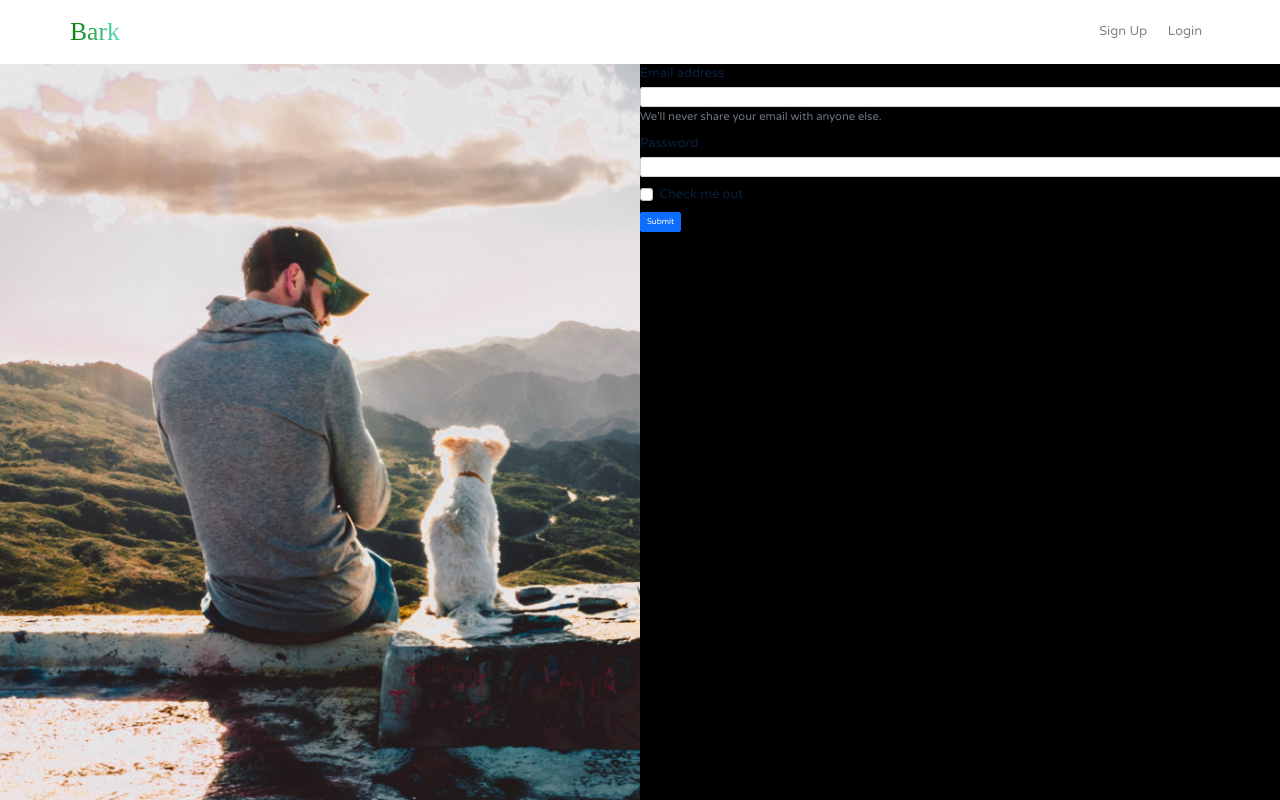
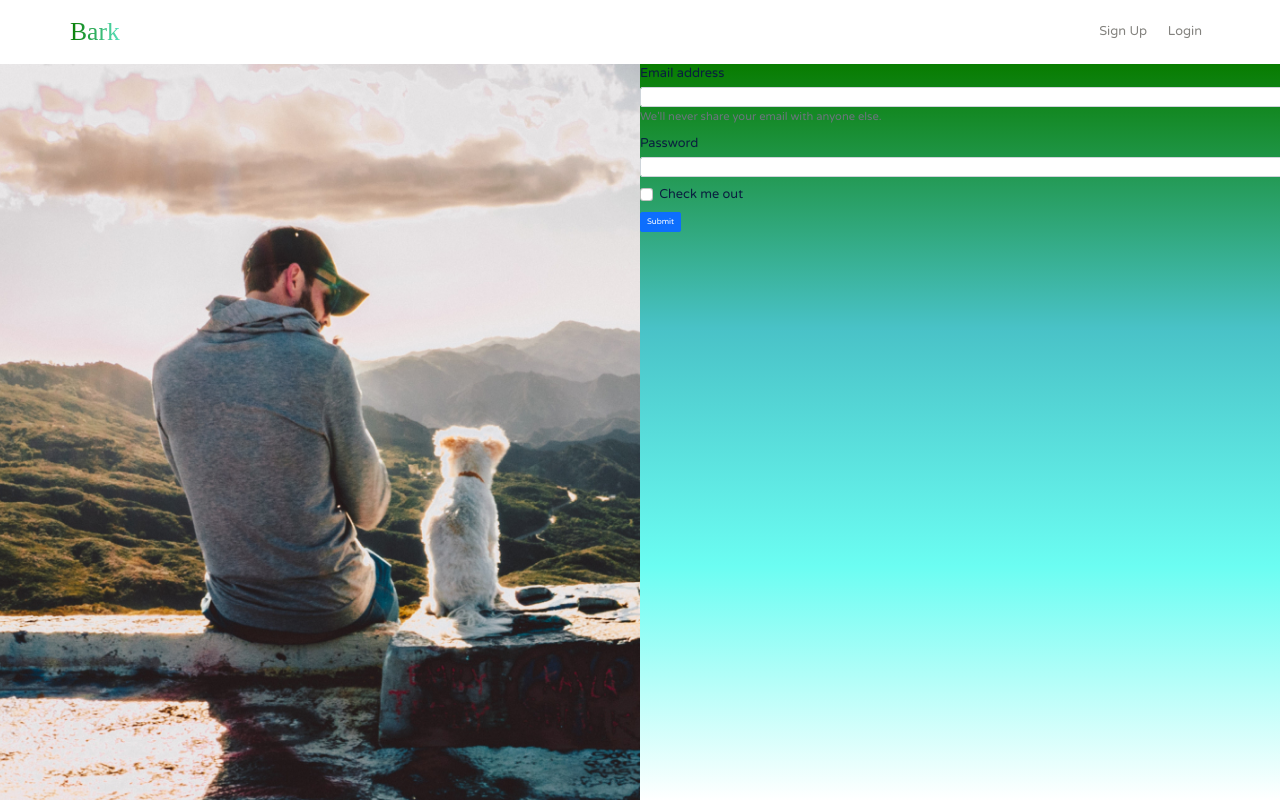
Before and after one commit to lawrencedovin/capstone-2-bark, a React (Create React App) app in the folder bark/: page /register in a window 1280 px wide. Built offline with nearby package versions, Linux system fonts and the light colour scheme; a web font is replaced by a local one.

Commit message:
Updated gradient now

```diff
--- a/bark/src/css/styles.css
+++ b/bark/src/css/styles.css
@@ -263,7 +263,7 @@ button {
   padding: 0; }
 
 .register__form-container {
-  background: black; }
+  background: linear-gradient(180deg, #087C00 0%, #49C2C7 35.94%, #6BFDF2 68.23%, #FFFFFF 100%); }
 
 .col {
   padding: 0; }
--- a/bark/src/sass/components/forms/_register-form.scss
+++ b/bark/src/sass/components/forms/_register-form.scss
@@ -8,7 +8,7 @@
 
     &__form {
         &-container {
-            background: black;
+            background: $color-gradient-form-green-blue;
         }
     }
 }
```
